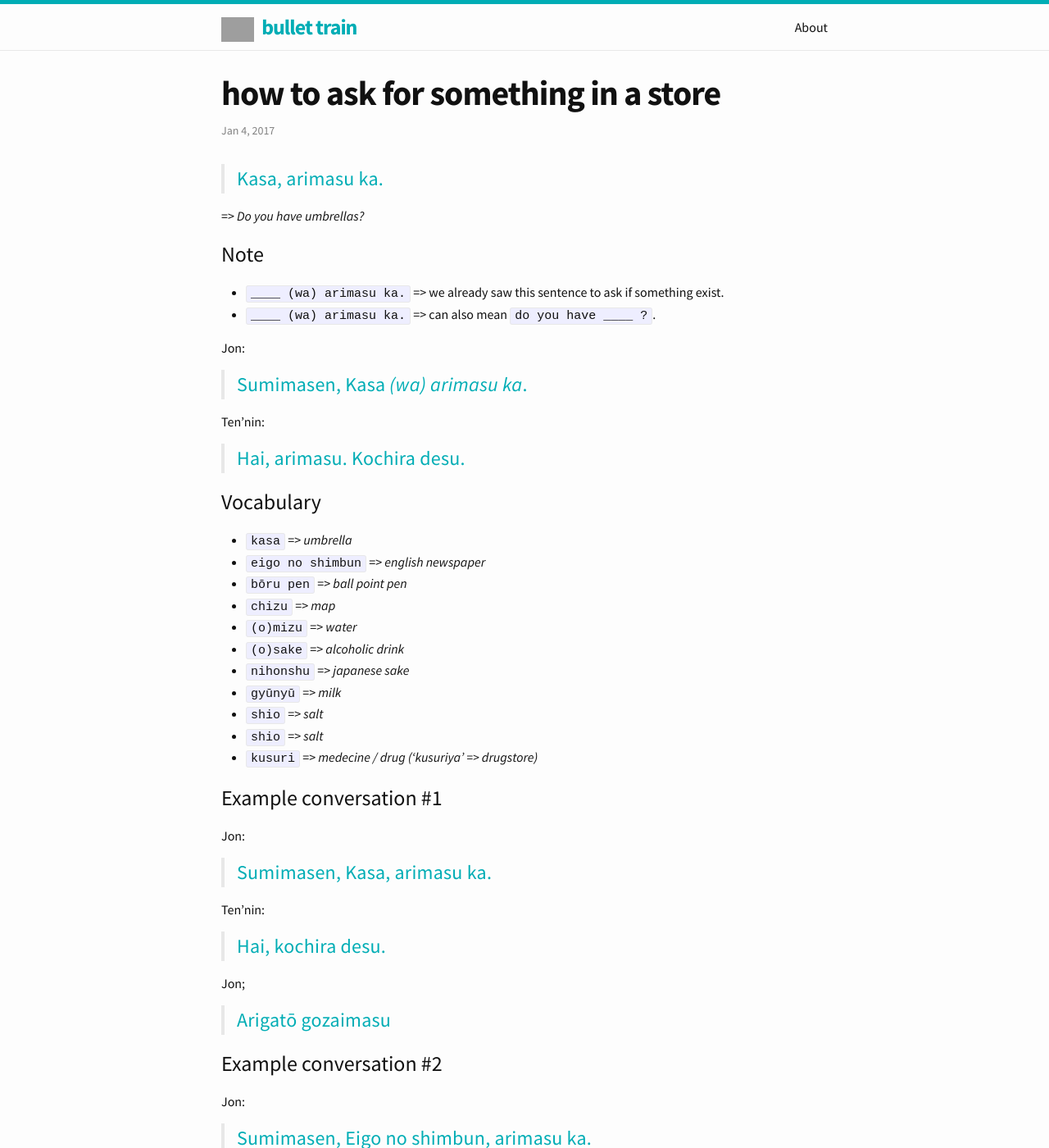
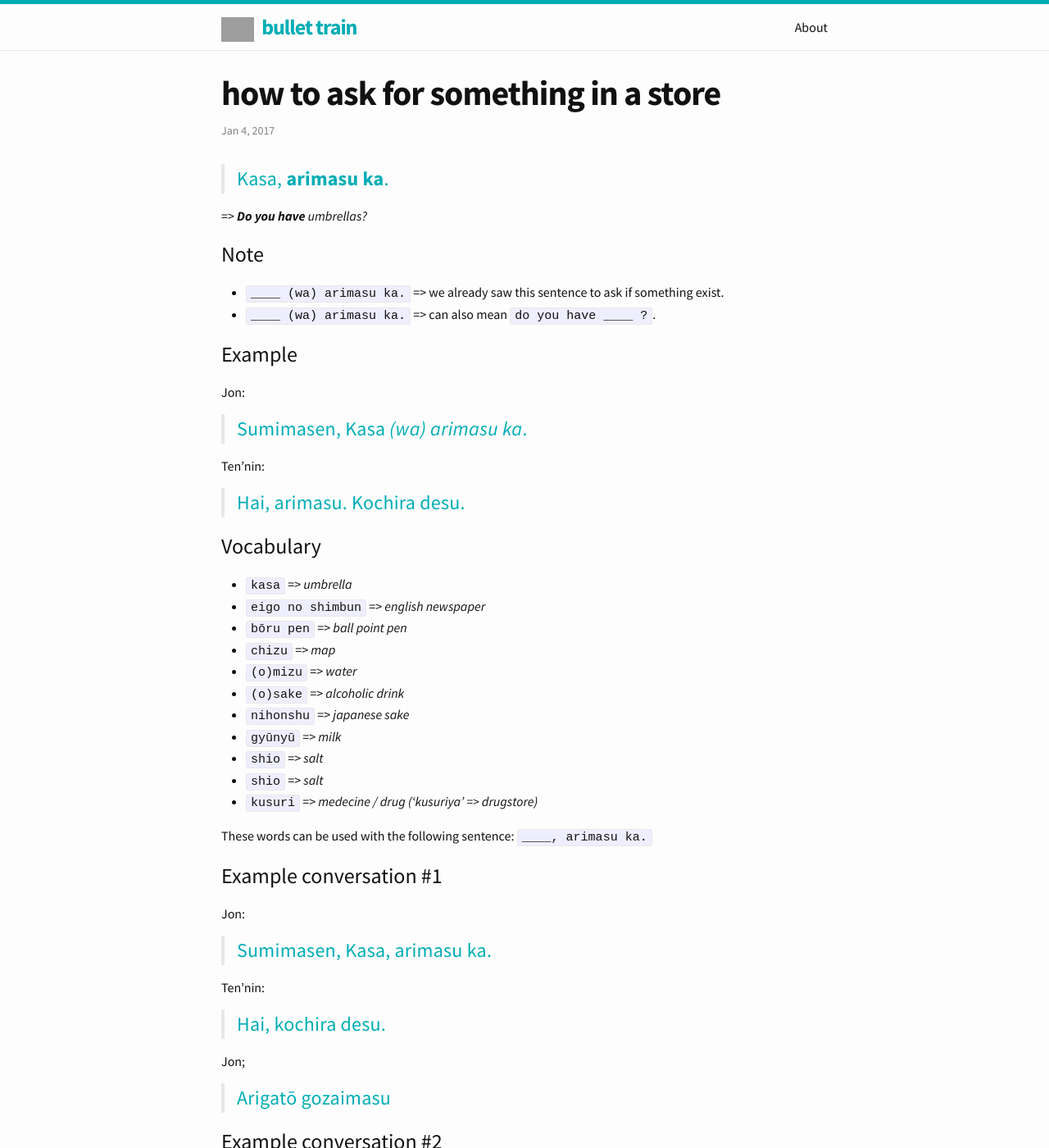
Before and after one commit to db0sch/bullet-train, a Jekyll site: the page built from _posts/2017-01-04-how-to-ask-for-something-in-a-store.markdown, in a window 1280 px wide and 1400 px high. Shown: the whole window at 82% size. Built offline with Jekyll 4.4.1, drawn with Linux system fonts in a browser that asks for light colours; grey boxes are pictures that could not be loaded.

Commit message:
unit 3 phrase 2

```diff
--- a/_posts/2017-01-04-how-to-ask-for-something-in-a-store.markdown
+++ b/_posts/2017-01-04-how-to-ask-for-something-in-a-store.markdown
@@ -5,13 +5,16 @@ date:   2017-01-04 19:52:29 +0900
 categories:
 ---
 
-> Kasa, arimasu ka.
+> Kasa, **arimasu ka**.
 
-=> _Do you have umbrellas?_
+=> _**Do you have** umbrellas?_
 
 ### Note
+
 * `____ (wa) arimasu ka.` => we already saw this sentence to ask if something exist.
 * `____ (wa) arimasu ka.` => can also mean `do you have ____ ?`.
+
+### Example
 
 Jon:
 
@@ -34,6 +37,8 @@ Ten'nin:
 * `shio` => _salt_
 * `shio` => _salt_
 * `kusuri` => _medecine / drug ('kusuriya' => drugstore)_
+
+These words can be used with the following sentence: `____, arimasu ka.`
 
 ### Example conversation #1
 
```
Also changed, not shown: _posts/2017-01-04-how-to-ask-how-much-something-costs.markdown (added, +43 -0 lines).
